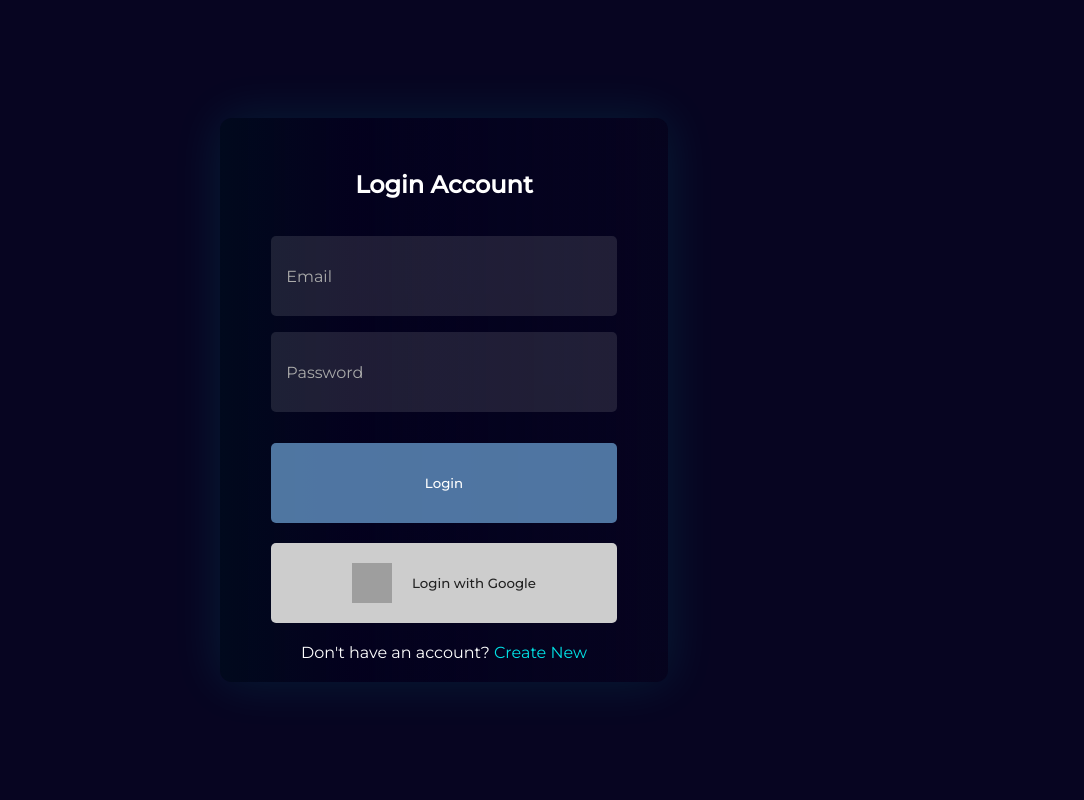
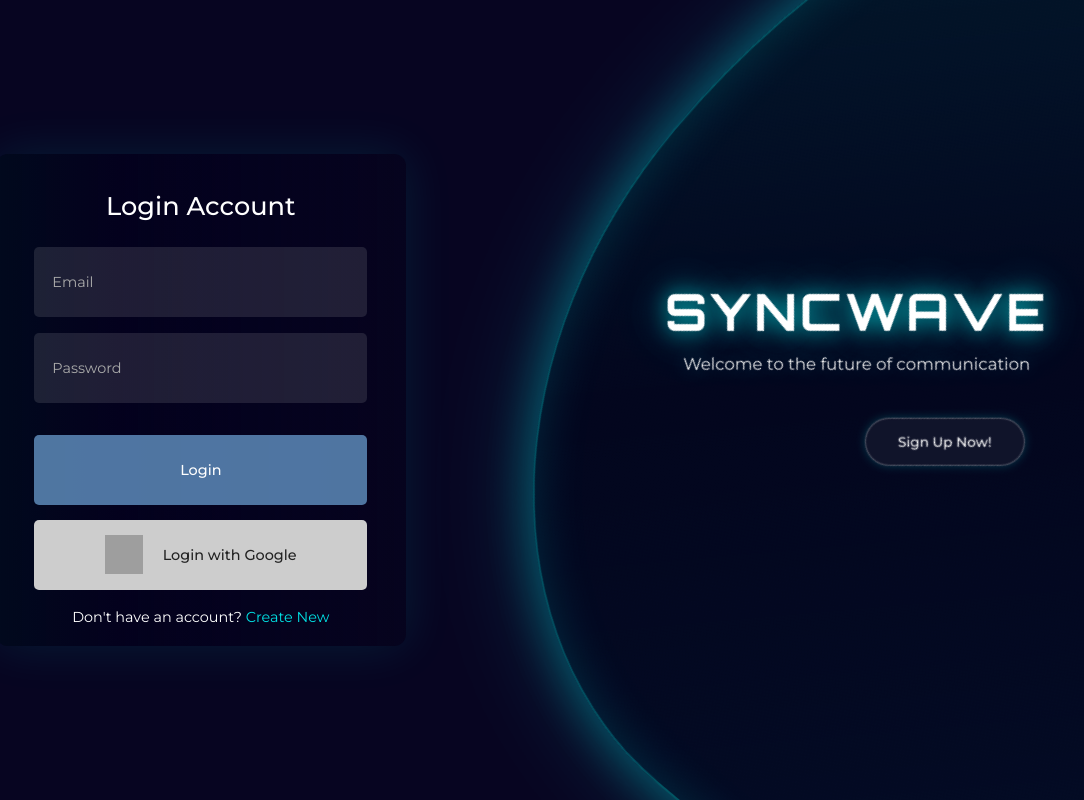
Before and after one commit to SMAbbasHussain/SyncWave, a React (Create React App) app in the folder frontend/: page /login in a window 1280 px wide. Shown: the whole page, without its empty margins (196-1280 px from the left). Built offline with nearby package versions, Linux system fonts and the light colour scheme; no server answers; grey boxes are pictures that could not be loaded.

Commit message:
Login SignUp edited With new Looks

```diff
--- a/frontend/src/components/Login.js
+++ b/frontend/src/components/Login.js
@@ -4,6 +4,7 @@ import axios from "axios";
 import ReCAPTCHA from "react-google-recaptcha";
 import "../styles/login.css";
 import Background from "./Background";
+
 function Login() {
   const [formData, setFormData] = useState({
     email: "",
@@ -116,6 +117,19 @@ function Login() {
   return (
     <>
       <Background />
+      <div className="login-page-container">
+        <div className="login-decorative-oval">
+          <div className="oval-content">
+            <h1 className="oval-logo">SYNCWAVE</h1>
+            <p className="oval-welcome-text">Welcome to the future of communication</p>
+            <button
+              className="oval-signup-button"
+              onClick={() => navigate('/signup')}
+            >
+              Sign Up Now!
+            </button>
+          </div>
+        </div>
         <div className="container login-container">
           <h2 className={`login-head-text ${!showCaptcha ? 'captcha-hidden' : ''}`}>Login Account</h2>
           {error && <div className="error-message">{error}</div>}
@@ -183,6 +197,7 @@ function Login() {
             Don't have an account? <Link to="/signup">Create New</Link>
           </p>
         </div>
+      </div>
     </>
   );
 }
--- a/frontend/src/components/Signup.js
+++ b/frontend/src/components/Signup.js
@@ -74,7 +74,23 @@ function Signup() {
   return (
     <>
       <Background />
-      <div className="container signup-container">
+      <div className="signup-page-container">
+        {/* Decorative Oval */}
+        <div className="signup-decorative-oval">
+          <div className="signup-oval-content">
+            <h1 className="signup-oval-logo">SyncWave</h1>
+            <p className="signup-oval-welcome-text">
+              Welcome to SyncWave! Your journey to seamless communication starts here.
+
+            </p>
+            <Link to="/login" className="signup-oval-login-button">
+              Go to Login
+            </Link>
+          </div>
+        </div>
+
+        {/* Signup Form Container */}
+        <div className="signup-container container">
           <h2 className="signup-head-text">Create New Account</h2>
           <form onSubmit={handleSubmit}>
             {/* Email Field */}
@@ -149,10 +165,7 @@ function Signup() {
               Submit
             </button>
           </form>
-
-        <p className="signup-else-text">
-          Already have an account? <Link to="/login">Go to Login</Link>
-        </p>
+        </div>
       </div>
     </>
   );
--- a/frontend/src/styles/login.css
+++ b/frontend/src/styles/login.css
@@ -1,35 +1,191 @@
+@import url('https://fonts.googleapis.com/css2?family=Orbitron:wght@700&display=swap');
+
+@keyframes slideInFromRight {
+  0% {
+    transform: translateX(100%) rotate(40deg);
+    opacity: 0;
+  }
+
+  100% {
+    transform: translateX(0) rotate(40deg);
+    opacity: 1;
+  }
+}
+
+@keyframes fadeIn {
+  0% {
+    opacity: 0;
+  }
+
+  100% {
+    opacity: 1;
+  }
+}
+
+.login-page-container {
+  width: 100%;
+  height: 100vh;
+  position: relative;
+  display: flex;
+  justify-content: flex-start;
+  align-items: center;
+  padding-left: 20%;
+  overflow: hidden;
+}
+
+.login-decorative-oval {
+  position: absolute;
+  top: -50%;
+  right: -50%;
+  width: 85%;
+  height: 160vh;
+  background: linear-gradient(135deg, rgba(1, 10, 29, 0.95) 0%, rgba(3, 1, 29, 0.9) 100%);
+  border-radius: 60% 0 50% 40%;
+  transform: rotate(40deg);
+  display: flex;
+  justify-content: center;
+  align-items: center;
+  border: 2px solid rgba(0, 255, 255, 0.3);
+  box-shadow:
+    0 0 50px rgba(0, 255, 255, 0.3),
+    0 0 100px rgba(0, 255, 255, 0.2),
+    inset 0 0 50px rgba(0, 255, 255, 0.15);
+  backdrop-filter: blur(10px);
+  z-index: 1;
+  overflow: hidden;
+  animation: slideInFromRight 1.2s ease-out forwards;
+}
+
+.oval-content {
+  transform: rotate(-40deg) translateX(-50%);
+  text-align: center;
+  padding: 2rem 1rem;
+  position: relative;
+  z-index: 2;
+  max-width: 90%;
+  opacity: 0;
+  animation: fadeIn 1.5s ease-out forwards;
+  animation-delay: 1s;
+}
+
+.oval-logo {
+  font-family: 'Orbitron', sans-serif;
+  font-size: clamp(2.8rem, 4vw, 4.5rem);
+  font-weight: 700;
+  color: #fff;
+  text-shadow:
+    0 0 20px rgba(0, 255, 255, 0.6),
+    0 0 40px rgba(0, 255, 255, 0.4),
+    0 0 60px rgba(0, 255, 255, 0.2);
+  animation: glow 3s ease-in-out infinite alternate;
+  letter-spacing: 3px;
+}
+
+.oval-welcome-text {
+  color: rgba(255, 255, 255, 0.9);
+  font-size: clamp(1rem, 1.3vw, 1.5rem);
+  line-height: 1.6;
+  text-shadow: 0 0 20px rgba(0, 255, 255, 0.4);
+  max-width: 100%;
+  margin: 0.5rem auto 4rem;
+}
+
+.oval-signup-button {
+  position: absolute;
+  bottom: clamp(5px, 1vh, 15px);
+  right: clamp(20px, 3.5vw, 40px);
+  padding: clamp(8px, 1.2vw, 15px) clamp(15px, 2.5vw, 35px);
+  border: none;
+  border-radius: 30px;
+  font-size: clamp(0.85rem, 1vw, 1.1rem);
+  font-weight: 500;
+  cursor: pointer;
+  background: rgba(255, 255, 255, 0.05);
+  color: #fff;
+  border: 1px solid rgba(255, 255, 255, 0.3);
+  backdrop-filter: blur(5px);
+  transition: all 0.3s ease;
+  box-shadow: 0 0 10px rgba(0, 255, 255, 0.2);
+}
+
+.oval-signup-button:hover {
+  background: rgba(255, 255, 255, 0.1);
+  box-shadow: 0 0 20px rgba(0, 255, 255, 0.5);
+  border-color: rgba(255, 255, 255, 0.6);
+}
+
+/* Add a subtle gradient overlay to enhance the 3D effect */
+.login-decorative-oval::before {
+  content: '';
+  position: absolute;
+  top: 0;
+  left: 0;
+  right: 0;
+  bottom: 0;
+  background: linear-gradient(135deg,
+      rgba(0, 255, 255, 0.1) 0%,
+      transparent 50%,
+      rgba(0, 255, 255, 0.05) 100%);
+  z-index: 1;
+}
+
+@keyframes glow {
+  0% {
+    text-shadow:
+      0 0 20px rgba(0, 255, 255, 0.6),
+      0 0 40px rgba(0, 255, 255, 0.4),
+      0 0 60px rgba(0, 255, 255, 0.2);
+  }
+
+  100% {
+    text-shadow:
+      0 0 25px rgba(0, 255, 255, 0.7),
+      0 0 50px rgba(0, 255, 255, 0.5),
+      0 0 70px rgba(0, 255, 255, 0.3);
+  }
+}
+
 .login-container {
-  width: 35vw !important;
-  min-height: 60vh !important;
+  position: absolute;
+  left: 15%;
+  transform: none;
+  margin-left: 0;
+  z-index: 2;
+  width: clamp(320px, 32vw, 480px) !important;
+  min-height: clamp(450px, 60vh, 800px) !important;
   height: auto !important;
   display: flex;
   flex-direction: column;
   align-items: center;
   justify-content: flex-start;
-  gap: 5px;
+  gap: clamp(3px, 0.8vh, 10px);
   transition: all 0.3s ease;
-  position: absolute;
-  top: 50%;
-  left: 50%;
-  transform: translate(-50%, -50%);
   max-height: 95vh;
   overflow-y: auto;
+  padding: clamp(20px, 3vh, 30px) clamp(30px, 4vw, 50px);
+  opacity: 0;
+  animation: fadeIn 0.8s ease-out forwards;
+  animation-delay: 1.8s;
+  /* Start after oval content fades in */
 }
 
 .login-head-text {
-  margin-bottom: 1rem;
+  margin-bottom: clamp(0.8rem, 1.5vh, 1.5rem);
   color: #ffffff;
+  font-size: clamp(1.2rem, 2vw, 2rem);
   transition: margin 0.3s ease;
+  font-weight: 500;
 }
 
 .login-head-text.captcha-hidden {
-  margin-top: 2rem;
-  margin-bottom: 2rem;
+  margin-top: clamp(0.8rem, 2vh, 1.5rem);
+  margin-bottom: clamp(1.2rem, 2.5vh, 2rem);
 }
 
 .login-input-container {
   position: relative;
-  margin-bottom: 1rem;
+  margin-bottom: clamp(0.5rem, 1vh, 1rem);
+  width: clamp(260px, 90%, 420px);
 }
 
 .login-container form {
@@ -37,23 +193,20 @@
   flex-direction: column;
   align-items: center;
   width: 100%;
+  gap: clamp(6px, 1vh, 12px);
 }
 
 .login-input-container input {
-  width: 28vw;
-  height: 10vh;
-  display: flex;
-  flex-direction: row;
-  justify-content: center;
-  align-items: center;
-  padding: 15px 10px 0px 10px;
-  font-size: 1rem;
+  width: 100%;
+  height: clamp(52px, 9vh, 70px);
+  padding: clamp(14px, 2vw, 20px) clamp(12px, 1.2vw, 18px) 0px clamp(12px, 1.2vw, 18px);
+  font-size: clamp(0.9rem, 1.1vw, 1.1rem);
   border-radius: 5px;
   border: none;
   background-color: rgba(211, 211, 211, 0.135);
   color: #ffffff;
   outline: none;
-  transition: border 0.3s ease, background 0.3s ease;
+  transition: all 0.3s ease;
 }
 
 .login-input-container input:focus {
@@ -68,9 +221,9 @@
 .login-input-container label {
   position: absolute;
   top: 50%;
-  left: 10px;
+  left: clamp(10px, 1vw, 15px);
   transform: translateY(-50%);
-  font-size: 1rem;
+  font-size: clamp(0.9rem, 1.1vw, 1.1rem);
   color: #aaa;
   transition: all 0.3s ease;
   pointer-events: none;
@@ -81,23 +234,25 @@
 .login-input-container input:focus+label,
 .login-input-container input:not(:placeholder-shown)+label {
   top: 12px;
-  font-size: 0.8rem;
+  font-size: clamp(0.75rem, 0.9vw, 0.9rem);
   color: #00ffffe2;
 }
 
 .login-captcha-container {
   display: flex;
   justify-content: center;
-  width: 28vw;
+  width: clamp(260px, 90%, 420px);
   height: 0;
   overflow: hidden;
   transition: all 0.3s ease;
   opacity: 0;
+  margin: clamp(2px, 0.5vh, 5px) 0;
 }
 
 .login-captcha-container.show {
-  height: 78px;
+  height: clamp(70px, 10vh, 90px);
   opacity: 1;
+  margin: clamp(2px, 0.5vh, 5px) 0;
 }
 
 .login-captcha-container.hide {
@@ -107,13 +262,9 @@
 }
 
 .login-captcha-container>div {
-  transform: scale(0.85);
+  transform: scale(clamp(0.8, 0.85, 0.9));
   transform-origin: center;
   transition: transform 0.3s ease;
-}
-
-.login-captcha-container.show>div {
-  transform: scale(0.85);
 }
 
 .login-btn-login,
@@ -122,12 +273,13 @@
   color: #ffffff;
   font-weight: 500;
   background-color: #5f8cbcd6;
-  transition: transform 0.3s ease;
-  height: 10vh;
-  width: 28vw;
-  margin-top: 15px;
+  transition: all 0.3s ease;
+  height: clamp(52px, 9vh, 70px);
+  width: clamp(260px, 90%, 420px);
+  margin-top: clamp(6px, 1vh, 12px);
   border: none;
   border-radius: 5px;
+  font-size: clamp(0.9rem, 1.1vw, 1.1rem);
 }
 
 .login-btn-google {
@@ -135,113 +287,108 @@
   flex-direction: row;
   justify-content: center;
   align-items: center;
-  gap: 20px;
+  gap: clamp(10px, 1.5vw, 20px);
   background-color: #cdcdcd;
   color: #222;
 }
 
 .login-btn-google img {
-  width: 40px;
-  height: 40px;
+  width: clamp(24px, 3vw, 40px);
+  height: clamp(24px, 3vw, 40px);
 }
 
 .login-btn-login:hover {
   transform: scale(1.025);
+  background-color: #5f8cbc;
+}
+
+.login-btn-google:hover {
+  background-color: #bdbdbd;
+  transform: scale(1.025);
 }
 
 .login-else-text {
-  margin-top: 15px;
+  margin-top: clamp(10px, 1.5vh, 20px);
   color: #ffffff;
+  font-size: clamp(0.9rem, 1vw, 1.1rem);
 }
 
 .login-else-text a {
   color: #00ffffe2;
   text-decoration: none;
+  transition: all 0.3s ease;
 }
 
 .login-else-text a:hover {
   text-decoration: underline;
+  color: #00ffff;
 }
 
-.google-error-message {
+.error-message {
   color: #ff4444;
-  font-size: 0.9rem;
+  font-size: clamp(0.8rem, 1vw, 1rem);
   text-align: center;
-  margin-bottom: 0;
+  margin-bottom: clamp(6px, 1vh, 12px);
+  padding: clamp(8px, 1vh, 12px);
+  background: rgba(255, 68, 68, 0.1);
+  border-radius: 5px;
+  width: 100%;
 }
 
-/* Responsive adjustments for login container (and its children) */
-@media (min-width: 768px) {
-  .login-container {
-    width: 50vw !important;
+/* Responsive adjustments for 1024px, 1280px, 1440px and above */
+@media (min-width: 1024px) {
+  .login-page-container {
+    padding-left: 40%;
+    /* Further adjusted padding-left for 1024px */
   }
 
-  .login-input-container input,
-  .login-btn-login,
-  .login-btn-google,
-  .login-captcha-container {
-    width: 40vw;
+  .login-decorative-oval {
+    width: 75%;
+    right: -38%;
+    top: -33%;
+  }
+
+  .oval-content {
+    transform: rotate(-40deg) translateX(-55%) !important;
+    animation: fadeIn 0.8s ease-out forwards;
+    animation-delay: 1s;
   }
 }
 
-@media (min-width: 1024px) {
-  .login-container {
-    width: 35vw !important;
+@media (min-width: 1280px) {
+  .login-page-container {
+    padding-left: 42%;
+    /* Further adjusted padding-left for 1280px */
   }
 
-  .login-input-container input,
-  .login-btn-login,
-  .login-btn-google,
-  .login-captcha-container {
-    width: 27vw;
+  .oval-content {
+    transform: rotate(-40deg) translateX(-70%) !important;
+    animation: fadeIn 0.8s ease-out forwards;
+    animation-delay: 1s;
+  }
+
+  .login-decorative-oval {
+    width: 80%;
+    right: -45%;
+    top: -35%;
   }
 }
 
 @media (min-width: 1440px) {
-  .login-container {
-    width: 35vw !important;
+  .login-page-container {
+    padding-left: 45%;
+    /* Further adjusted padding-left for 1440px */
   }
 
-  .login-input-container input,
-  .login-btn-login,
-  .login-btn-google,
-  .login-captcha-container {
-    width: 30vw;
+  .login-decorative-oval {
+    width: 85%;
+    right: -50%;
+    top: -38%;
+  }
+
+  .oval-content {
+    transform: rotate(-40deg) translateX(-80%) !important;
+    animation: fadeIn 0.8s ease-out forwards;
+    animation-delay: 1s;
   }
 }
-
-/* (Existing media queries for smaller screens remain unchanged.) */
-@media (max-width: 768px) {
-  .login-container {
-    width: 90vw !important;
-    margin-top: 15vh;
-  }
-
-  .login-input-container input,
-  .login-btn-login,
-  .login-btn-google,
-  .login-captcha-container {
-    width: 80vw;
-  }
-
-  .login-captcha-container.show {
-    height: 78px;
-  }
-}
-
-@media (max-width: 480px) {
-  .login-container {
-    margin-top: 10vh;
-  }
-
-  .login-input-container input,
-  .login-btn-login,
-  .login-btn-google,
-  .login-captcha container {
-    width: 90vw;
-  }
-
-  .login-captcha container.show {
-    height: 78px;
-  }
-}
--- a/frontend/src/styles/signup.css
+++ b/frontend/src/styles/signup.css
@@ -1,18 +1,142 @@
+@import url('https://fonts.googleapis.com/css2?family=Orbitron:wght@700&display=swap');
+
+@keyframes slideInFromLeft {
+  0% {
+    transform: translateX(-100%) rotate(-40deg);
+    opacity: 0;
+  }
+
+  100% {
+    transform: translateX(0) rotate(-40deg);
+    opacity: 1;
+  }
+}
+
+@keyframes fadeIn {
+  0% {
+    opacity: 0;
+  }
+
+  100% {
+    opacity: 1;
+  }
+}
+
+.signup-page-container {
+  width: 100%;
+  height: 100vh;
+  position: relative;
+  display: flex;
+  justify-content: flex-end;
+  align-items: center;
+  padding-right: 20%;
+  overflow: hidden;
+}
+
+.signup-decorative-oval {
+  position: absolute;
+  top: -50%;
+  left: -50%;
+  width: 85%;
+  height: 160vh;
+  background: linear-gradient(135deg, rgba(1, 10, 29, 0.95) 0%, rgba(3, 1, 29, 0.9) 100%);
+  border-radius: 0 60% 40% 50%;
+  transform: rotate(-40deg);
+  display: flex;
+  justify-content: center;
+  align-items: center;
+  border: 2px solid rgba(0, 255, 255, 0.3);
+  box-shadow:
+    0 0 50px rgba(0, 255, 255, 0.3),
+    0 0 100px rgba(0, 255, 255, 0.2),
+    inset 0 0 50px rgba(0, 255, 255, 0.15);
+  backdrop-filter: blur(10px);
+  z-index: 1;
+  overflow: hidden;
+  animation: slideInFromLeft 1.2s ease-out forwards;
+}
+
+.signup-oval-content {
+  transform: rotate(40deg) translateX(50%);
+  padding: 2rem 1rem;
+  position: relative;
+  z-index: 2;
+  width: 70%;
+  max-width: 90%;
+  opacity: 0;
+  animation: fadeIn 0.8s ease-out forwards;
+  animation-delay: 1s;
+}
+
+.signup-oval-logo {
+  font-family: 'Orbitron', sans-serif;
+  font-size: clamp(2.8rem, 4vw, 4.5rem);
+  font-weight: 700;
+  color: #fff;
+  margin-bottom: 2rem;
+  text-shadow:
+    0 0 20px rgba(0, 255, 255, 0.6),
+    0 0 40px rgba(0, 255, 255, 0.4),
+    0 0 60px rgba(0, 255, 255, 0.2);
+  animation: glow 3s ease-in-out infinite alternate;
+  letter-spacing: 3px;
+}
+
+.signup-oval-welcome-text {
+  color: rgba(255, 255, 255, 0.9);
+  font-size: clamp(1rem, 1.3vw, 1.5rem);
+  line-height: 1.6;
+  text-shadow: 0 0 20px rgba(0, 255, 255, 0.4);
+  max-width: 50%;
+  margin: 0.5rem 0 4rem;
+}
+
+.signup-oval-login-button {
+  position: absolute;
+  bottom: clamp(5px, 1vh, 15px);
+  left: clamp(20px, 3.5vw, 40px);
+  padding: clamp(8px, 1.2vw, 15px) clamp(15px, 2.5vw, 35px);
+  border: none;
+  border-radius: 30px;
+  font-size: clamp(0.85rem, 1vw, 1.1rem);
+  font-weight: 500;
+  cursor: pointer;
+  background: rgba(255, 255, 255, 0.05);
+  color: #fff;
+  border: 1px solid rgba(255, 255, 255, 0.3);
+  backdrop-filter: blur(5px);
+  transition: all 0.3s ease;
+  box-shadow: 0 0 10px rgba(0, 255, 255, 0.2);
+  text-decoration: none;
+}
+
+.signup-oval-login-button:hover {
+  background: rgba(255, 255, 255, 0.1);
+  box-shadow: 0 0 20px rgba(0, 255, 255, 0.5);
+  border-color: rgba(255, 255, 255, 0.6);
+}
+
 .signup-container {
-  width: 40vw !important;
-  height: 80vh !important;
+  position: absolute;
+  right: 15%;
+  transform: none;
+  margin-right: -5% !important;
+  z-index: 2;
+  width: clamp(320px, 32vw, 480px) !important;
+  min-height: clamp(450px, 60vh, 800px) !important;
+  height: auto !important;
   display: flex;
   flex-direction: column;
   align-items: center;
-  justify-content: center;
-  padding: 2rem;
-  gap: 1rem;
-  position: absolute;
-  top: 50%;
-  left: 50%;
-  transform: translate(-50%, -50%);
+  justify-content: flex-start;
+  gap: clamp(3px, 0.8vh, 10px);
+  transition: all 0.3s ease;
   max-height: 95vh;
   overflow-y: auto;
+  padding: clamp(20px, 3vh, 30px) clamp(30px, 4vw, 50px);
+  opacity: 0;
+  animation: fadeIn 0.8s ease-out forwards;
+  animation-delay: 1.8s;
 }
 
 .signup-head-text {
@@ -182,56 +306,67 @@
   .signup-half-width {
     width: 15vw;
   }
+
+  .signup-page-container {
+    padding-right: 40%;
+  }
+
+  .signup-decorative-oval {
+    width: 75%;
+    left: -38%;
+    top: -33%;
+  }
+
+  .signup-oval-content {
+    transform: rotate(40deg) translateX(55%) !important;
+  }
+}
+
+@media (min-width: 1280px) {
+  .signup-page-container {
+    padding-right: 42%;
+  }
+
+  .signup-decorative-oval {
+    width: 80%;
+    left: -45%;
+    top: -35%;
+  }
+
+  .signup-oval-content {
+    transform: rotate(40deg) translateX(62%) !important;
+  }
 }
 
 @media (min-width: 1440px) {
-  .signup-container {
-    width: 45vw !important;
+  .signup-page-container {
+    padding-right: 45%;
   }
 
-  .signup-row,
-  .signup-full-width,
-  .signup-btn-signup,
-  .signup-btn-google {
-    width: 35vw;
+  .signup-decorative-oval {
+    width: 85%;
+    left: -50%;
+    top: -38%;
   }
 
-  .signup-half-width {
-    width: 13vw;
+  .signup-oval-content {
+    transform: rotate(40deg) translateX(65%) !important;
   }
 }
 
-/* (Existing media queries for smaller screens remain unchanged.) */
-@media (max-width: 768px) {
-  .signup-container {
-    width: 90vw !important;
+
+@keyframes glow {
+  0% {
+    text-shadow:
+      0 0 20px rgba(0, 255, 255, 0.6),
+      0 0 40px rgba(0, 255, 255, 0.4),
+      0 0 60px rgba(0, 255, 255, 0.2);
   }
 
-  .signup-row,
-  .signup-full-width,
-  .signup-btn-signup,
-  .signup-btn-google {
-    width: 80vw;
-  }
-
-  .signup-half-width {
-    width: 38vw;
+  100% {
+    text-shadow:
+      0 0 25px rgba(0, 255, 255, 0.7),
+      0 0 50px rgba(0, 255, 255, 0.5),
+      0 0 70px rgba(0, 255, 255, 0.3);
   }
 }
-
-@media (max-width: 480px) {
-  .signup-container {
-    width: 95vw !important;
-  }
-
-  .signup-row,
-  .signup-full-width,
-  .signup-btn-signup,
-  .signup-btn-google {
-    width: 90vw;
-  }
-
-  .signup-half-width {
-    width: 43vw;
-  }
-}
```
Lines whose indentation alone changed are shown as unchanged.
